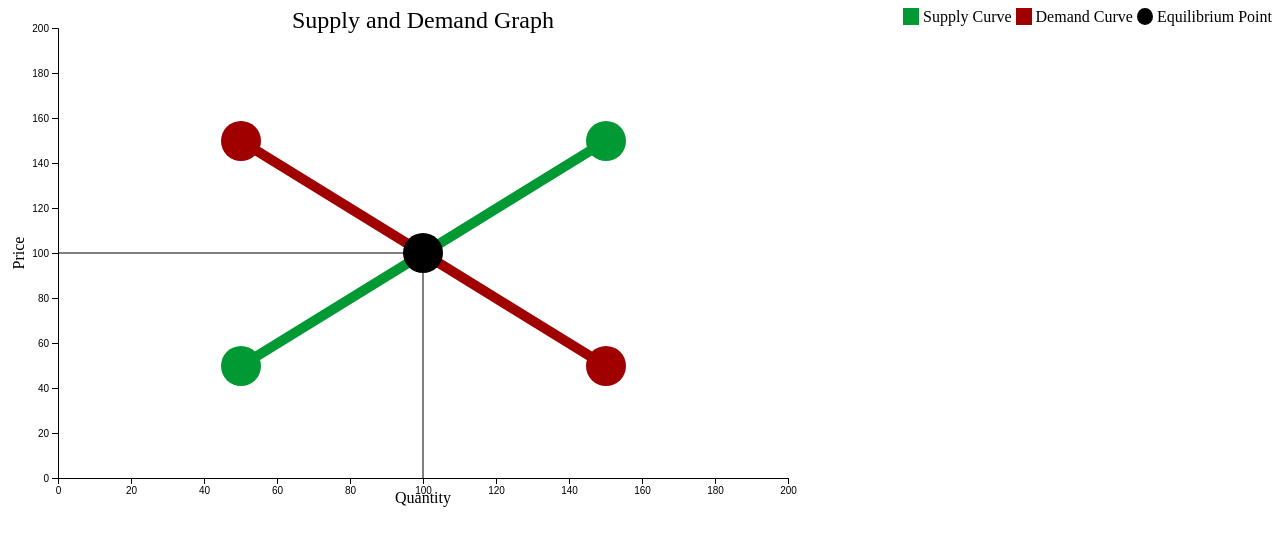
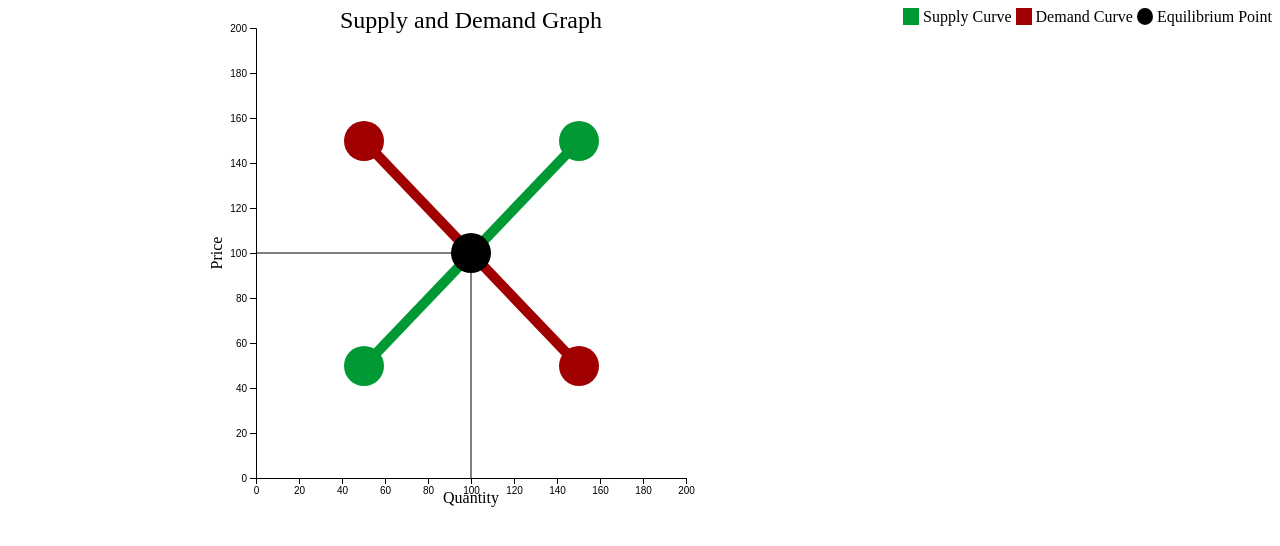
Before and after one commit to jamesw8/supply-and-demand, a plain HTML site: page docs/index.html in a window 1280 px wide. Drawn offline with nearby package versions, Linux system fonts and the light colour scheme.

Commit message:
Testing 1:1 aspect ratio for svg

```diff
--- a/docs/index.html
+++ b/docs/index.html
@@ -14,7 +14,7 @@
 			<span style="background-color:#A00000">&nbsp;&nbsp;&nbsp;&nbsp;</span> Demand Curve
 			<span style="background-color:black; border-radius:50%">&nbsp;&nbsp;&nbsp;&nbsp;</span> Equilibrium Point
 		</div>
-		<svg width="800" height="500"></svg>
+		<svg width="500" height="500" style="display: block; margin:auto"></svg>
 		<script src="https://d3js.org/d3.v4.min.js"></script>
 		<script src="js/SD_graph.js"></script>
 	</body>
```
